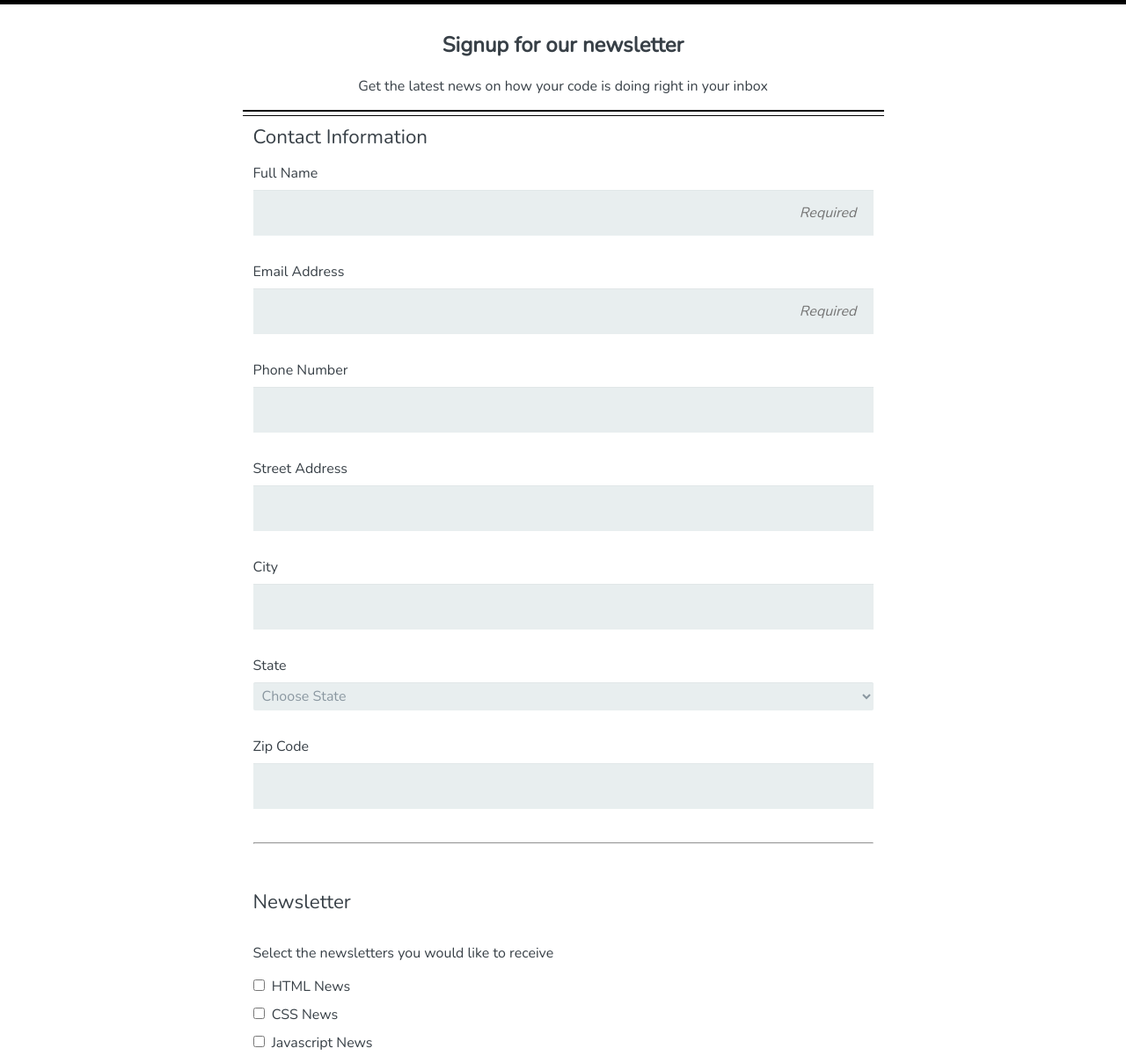
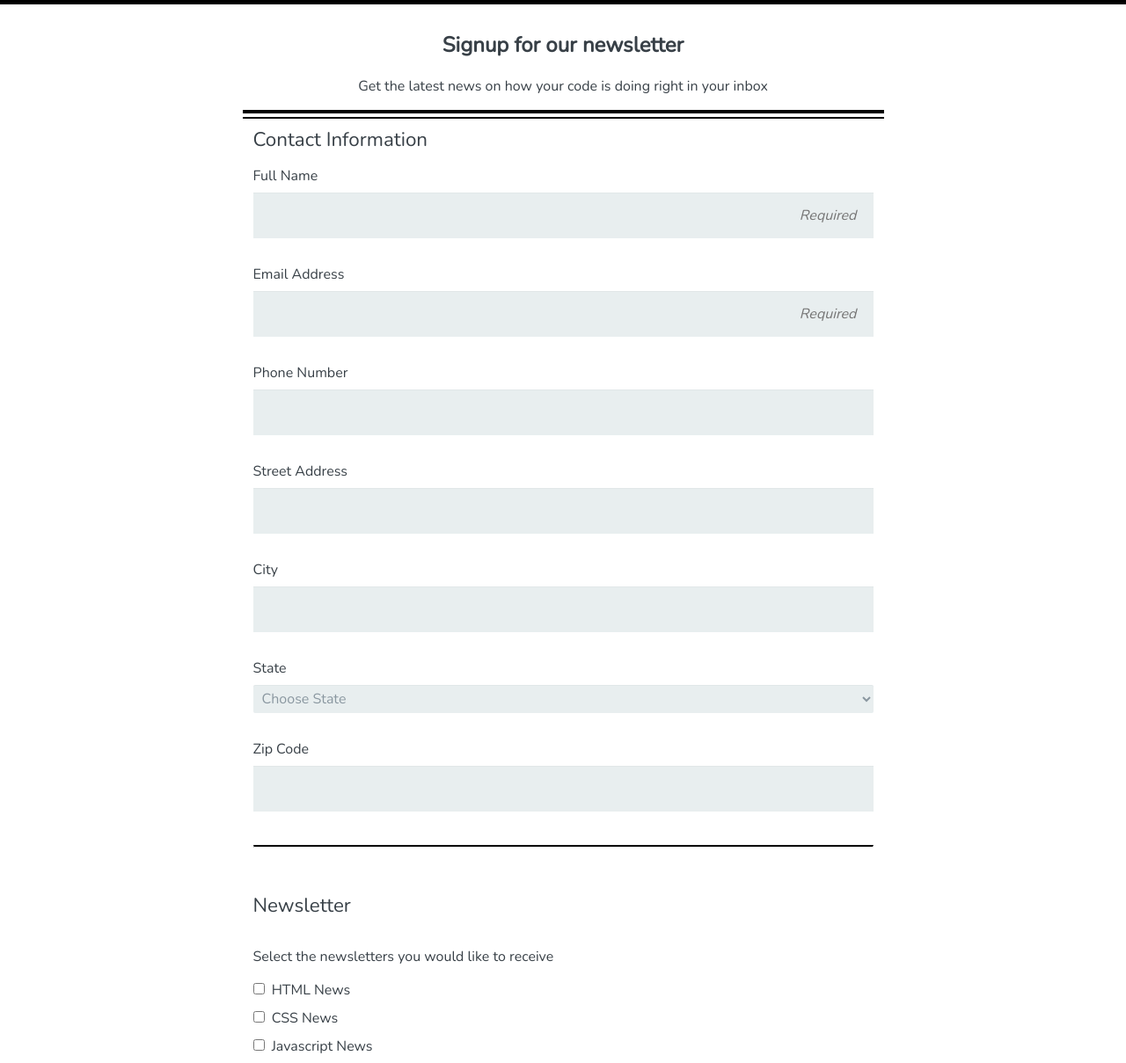
Before and after one commit to darwinvel/techdegree-project-3, a plain HTML site: page index.html in a window 1280 px wide. Shown: the part 91-1300 px from the top of the page at 88% size. Drawn offline with nearby package versions, Linux system fonts and the light colour scheme.

Commit message:
Undated files

```diff
--- a/css/main.css
+++ b/css/main.css
@@ -34,10 +34,14 @@ header {
 
 .line-thick {
   height: 4px;
-  border-top: 2px solid #000000;
-  border-bottom: 1px solid #000000;
+  border-top: 4px solid #000;
+  border-bottom: 2px solid #000;
   border-right: 0px;
   border-left: 0px;
+}
+
+.line-thin {
+  border-top: 2px solid #000;
 }
 
 /*
--- a/index.html
+++ b/index.html
@@ -69,7 +69,7 @@
             <label for="zip_code">Zip Code</label>
             <input type="text" id="zip_code" name="user_zip_code">
 
-            <hr>
+            <hr class="line-thin">
 
         </fieldset>
 
```
